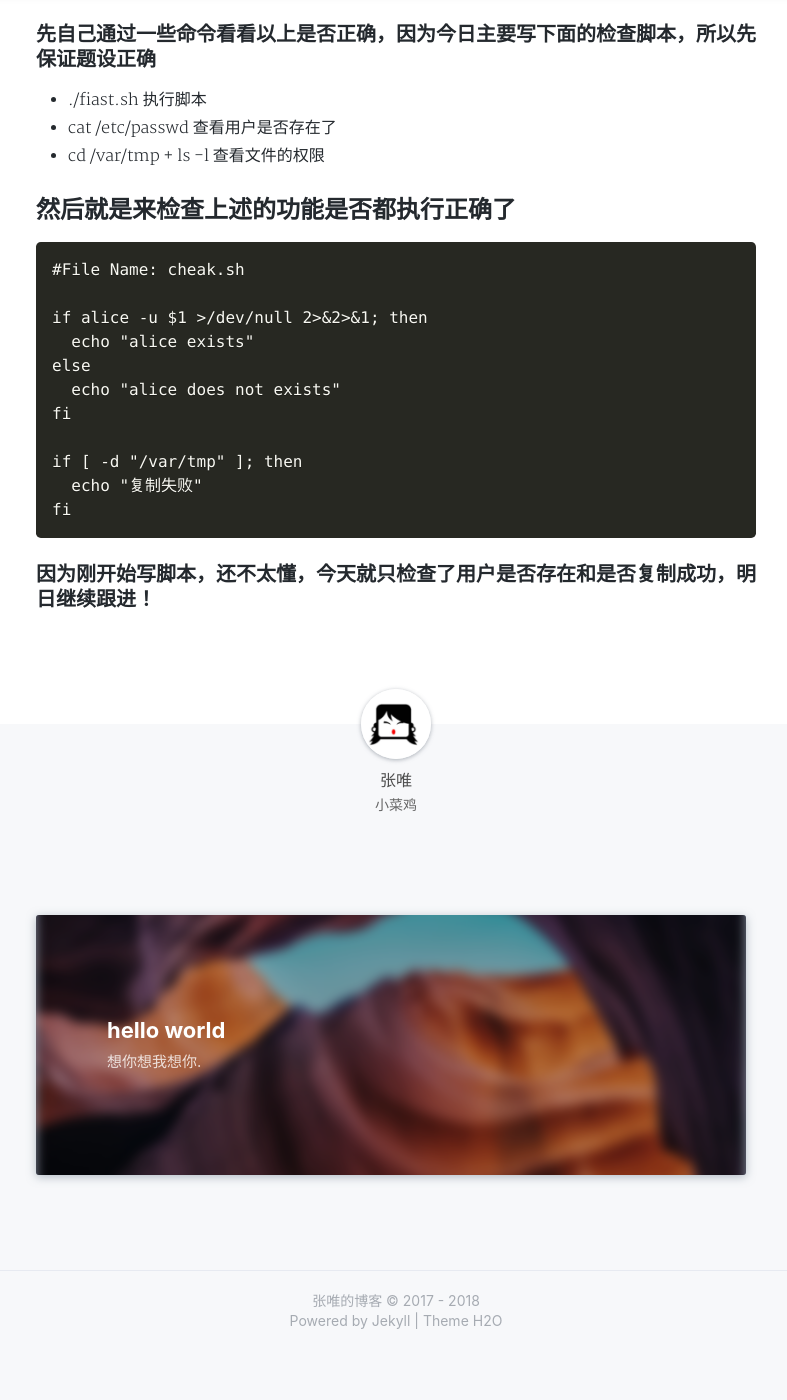
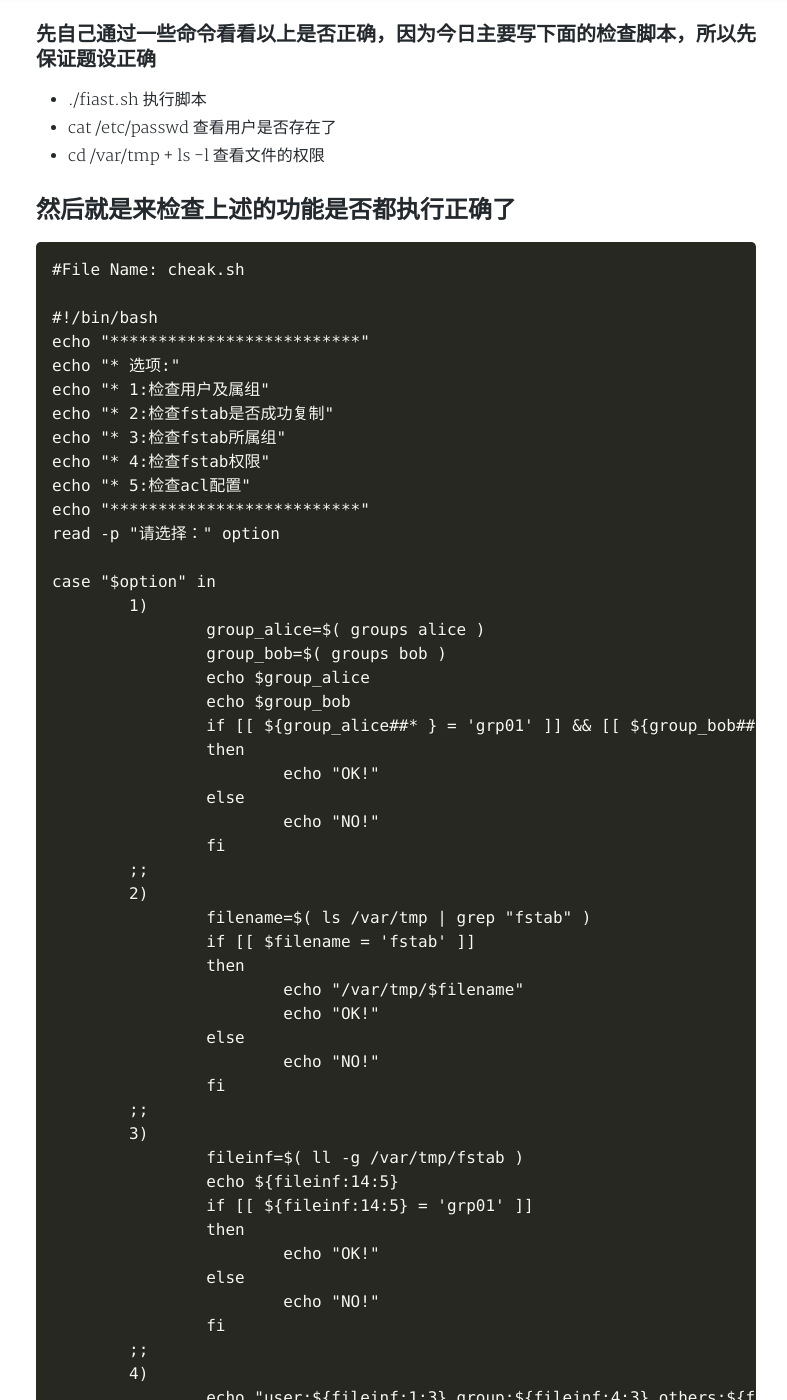
Before and after one commit to WweiZhang/wweizhang.github.io, a Jekyll site: the page built from _posts/2018-05-05-linux-afra.md, in a window 1280 px wide and 1400 px high, scrolled down 1456 px. Shown: the whole window, without its empty margins (244-1031 px from the left). Built offline with Jekyll 4.4.1, drawn with Linux system fonts in a browser that asks for light colours; nearby versions of some CDN libraries; a style sheet for code colours, icons or effects is not loaded; before the commit the page ends 2807 px from its top, so only the background shows below that; some of the changed text lies outside the part shown.

Commit message:
2018-05-06 acm md

````diff
--- a/_posts/2018-05-05-linux-afra.md
+++ b/_posts/2018-05-05-linux-afra.md
@@ -44,14 +44,70 @@ chown -R alice.grp01 /var/tmp/fstab
 ```linux
 #File Name: cheak.sh
 
-if alice -u $1 >/dev/null 2>&2>&1; then
-  echo "alice exists"
-else
-  echo "alice does not exists"
-fi
+#!/bin/bash
+echo "**************************"
+echo "* 选项:"
+echo "* 1:检查用户及属组"
+echo "* 2:检查fstab是否成功复制"
+echo "* 3:检查fstab所属组"
+echo "* 4:检查fstab权限"
+echo "* 5:检查acl配置"
+echo "**************************"
+read -p "请选择：" option
 
-if [ -d "/var/tmp" ]; then
-  echo "复制失败"
-fi
+case "$option" in
+        1)
+                group_alice=$( groups alice )
+                group_bob=$( groups bob )
+                echo $group_alice
+                echo $group_bob
+                if [[ ${group_alice##* } = 'grp01' ]] && [[ ${group_bob##* } = 'grp01' ]]
+                then
+                        echo "OK!"
+                else
+                        echo "NO!"
+                fi
+        ;;
+        2)
+                filename=$( ls /var/tmp | grep "fstab" )
+                if [[ $filename = 'fstab' ]]
+                then
+                        echo "/var/tmp/$filename"
+                        echo "OK!"
+                else
+                        echo "NO!"
+                fi
+        ;;
+        3)
+                fileinf=$( ll -g /var/tmp/fstab )
+                echo ${fileinf:14:5}
+                if [[ ${fileinf:14:5} = 'grp01' ]]
+                then
+                        echo "OK!"
+                else
+                        echo "NO!"
+                fi
+        ;;
+        4)
+                echo "user:${fileinf:1:3} group:${fileinf:4:3} others:${fileinf:7:3}"
+              if [[ ${fileinf:3:1} = 'x' ]] && [[ ${fileinf:6:1} = '-' ]] && [[ ${fileinf:9:1} = '-' ]]
+                then
+                        echo "OK!"
+                else
+                        echo "NO!"
+                fi
+        ;;
+        5)
+                fileacl_alice=$( getfacl /var/tmp/fstab | grep "alice" )
+                fileacl_bob=$( getfacl /var/tmp/fstab | grep "bob" )
+                echo $fileacl_alice
+                echo $fileacl_bob
+                if [[ ${fileacl_alice##*:} = 'rw-' ]] && [[ ${fileacl_bob##*:} = '---' ]]
+                then
+                        echo "OK!"
+                else
+                        echo "NO!"
+                fi
+        ;;
+esac
 ```
-### 因为刚开始写脚本，还不太懂，今天就只检查了用户是否存在和是否复制成功，明日继续跟进！
````
Also changed, not shown: _posts/2018-05-04-hello-afra.md (+6 -5 lines), _posts/2018-05-06-algorithm-afra.md (added, +113 -0 lines), _posts/2018-05-06-practice-acm.md (added, +122 -0 lines).
